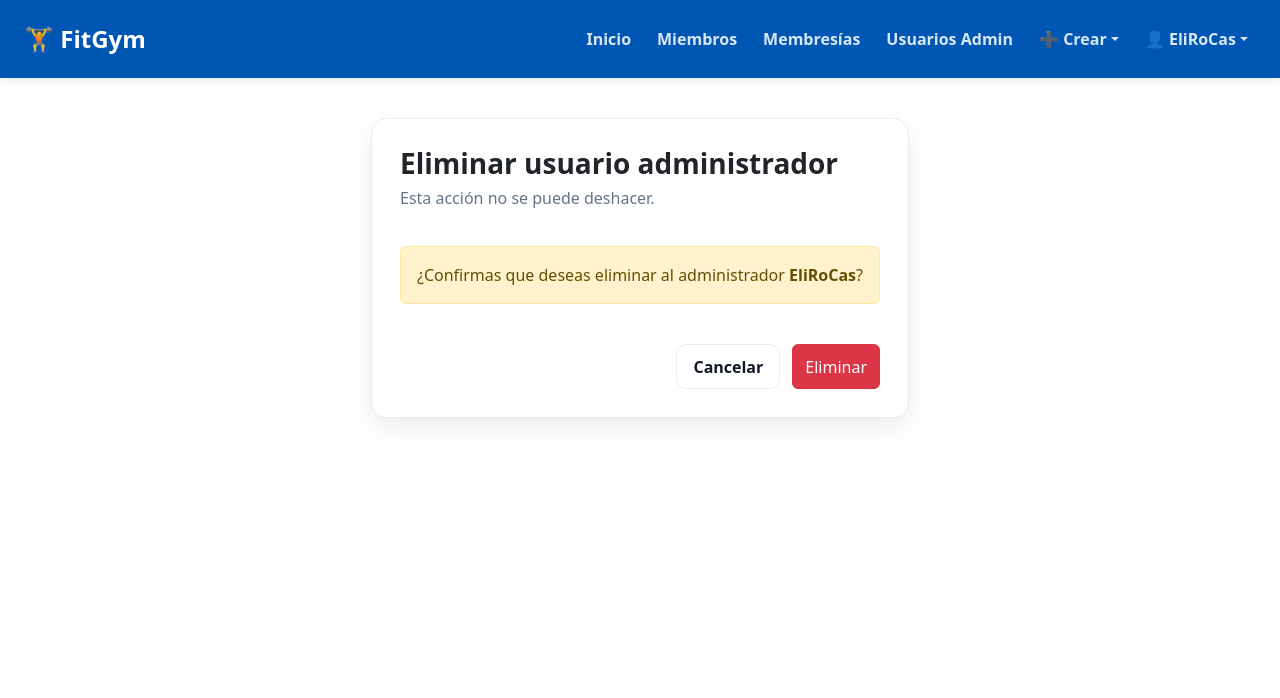
After one commit to EliRoCas/ACA-DB, a Django app: page /administration/admins/1/delete/ in a window 1280 px wide. The commit adds this page. Shown: the top 698 px of the page. Run offline with Django 5.2, Linux system fonts and the light colour scheme; a user stored in the database is signed in; data comes from the database, SQL or seed files in the repository; both versions use the stored data as it was after the commit.

Commit message:
Fix: autorizaciones sólo para usuarios permitidos. ya no se admiten registros desde el login

```diff
--- a/memberships/templates/base.html
+++ b/memberships/templates/base.html
@@ -72,7 +72,7 @@
                   >Planes</a
                 >
               </li>
-              {% else %}
+              {% elif user.is_staff %}
               <li class="nav-item">
                 <a
                   class="nav-link"
@@ -95,7 +95,7 @@
                 >
               </li>
               {% endif %}
-              {% if user.is_authenticated %}
+              {% if user.is_authenticated and user.is_staff %}
               <li class="nav-item dropdown">
                 <button
                   class="nav-link dropdown-toggle btn btn-link"
@@ -117,6 +117,8 @@
                   </li>
                 </ul>
               </li>
+              {% endif %}
+              {% if user.is_authenticated %}
               <li class="nav-item dropdown">
                 <button
                   class="nav-link dropdown-toggle btn btn-link"
--- /dev/null
+++ b/memberships/templates/memberships/admin_user_confirm_delete.html
@@ -0,0 +1,24 @@
+{% extends "base.html" %}
+{% block title %}Eliminar Administrador{% endblock %}
+{% block content %}
+<section class="membership-container form-page">
+  <div class="card card-custom form-card">
+    <header class="mb-3">
+      <h1 class="form-title">Eliminar usuario administrador</h1>
+      <p class="form-subtitle">Esta acción no se puede deshacer.</p>
+    </header>
+
+    <div class="alert alert-warning" role="alert">
+      ¿Confirmas que deseas eliminar al administrador <strong>{{ object.username }}</strong>?
+    </div>
+
+    <form method="post">
+      {% csrf_token %}
+      <div class="form-actions mt-4">
+        <a class="btn btn-outline-custom" href="{% url 'admin_user_list' %}">Cancelar</a>
+        <button class="btn btn-danger" type="submit">Eliminar</button>
+      </div>
+    </form>
+  </div>
+</section>
+{% endblock %}
--- a/memberships/templates/registration/login.html
+++ b/memberships/templates/registration/login.html
@@ -59,9 +59,6 @@
       </div>
     </form>
 
-    <p class="text-center mt-4 text-muted">
-      ¿No tienes cuenta? <a href="{% url 'user_register' %}">Regístrate aquí</a>
-    </p>
   </div>
 </section>
 
--- a/memberships/urls.py
+++ b/memberships/urls.py
@@ -5,9 +5,9 @@ from .views import (
     MembershipCreateView,
     MembershipUpdateView,
     MembershipDeleteView,
-    UserRegistrationView,
     AdminUserCreateView,
     AdminUserListView,
+    AdminUserDeleteView,
     MemberRegisterView,
     MemberRegisterSuccessView,
     MemberListView,
@@ -33,8 +33,8 @@ urlpatterns = [
     path("members/<int:pk>/edit/", MemberUpdateView.as_view(), name="member_edit"),
     path("members/<int:pk>/delete/", MemberDeleteView.as_view(), name="member_delete"),
 
-    # Auth URLs
-    path("auth/register/", UserRegistrationView.as_view(), name="user_register"),
+    # Admin Users URLs
     path("administration/create-admin/", AdminUserCreateView.as_view(), name="admin_user_create"),
     path("administration/admins/", AdminUserListView.as_view(), name="admin_user_list"),
+    path("administration/admins/<int:pk>/delete/", AdminUserDeleteView.as_view(), name="admin_user_delete"),
 ]
--- a/memberships/views.py
+++ b/memberships/views.py
@@ -1,13 +1,24 @@
 from django.shortcuts import render
 from django.urls import reverse_lazy
 from django.views.generic import ListView, CreateView, UpdateView, DeleteView, TemplateView
-from django.contrib.auth.mixins import LoginRequiredMixin
+from django.contrib.auth.mixins import LoginRequiredMixin, UserPassesTestMixin
 from django.contrib.auth.models import User
 from django.contrib.auth.views import LoginView
 from django.views.generic.edit import FormView
-from django.contrib.auth.forms import UserCreationForm
+from django.core.exceptions import PermissionDenied
+from django.shortcuts import redirect
 from .models import Membership, Member
-from .forms import CustomUserCreationForm, CustomAuthenticationForm, MemberRegistrationForm, MemberAdminForm, AdminUserCreationForm
+from .forms import CustomAuthenticationForm, MemberRegistrationForm, MemberAdminForm, AdminUserCreationForm
+
+
+class StaffRequiredMixin(UserPassesTestMixin):
+    def test_func(self):
+        return self.request.user.is_staff
+
+    def handle_no_permission(self):
+        if self.request.user.is_authenticated:
+            return redirect("membership_list")
+        return super().handle_no_permission()
 
 # Create your views here.
 class LandingPageView(TemplateView):
@@ -127,23 +138,13 @@ class MembershipDeleteView(LoginRequiredMixin, DeleteView):
     login_url = "login"
 
 
-class UserRegistrationView(FormView):
-    template_name = "memberships/user_registration.html"
-    form_class = CustomUserCreationForm
-    success_url = reverse_lazy("login")
-
-    def form_valid(self, form):
-        form.save()
-        return super().form_valid(form)
-
-
 class CustomLoginView(LoginView):
     form_class = CustomAuthenticationForm
     template_name = "registration/login.html"
     success_url = reverse_lazy("membership_list")
 
 
-class AdminUserCreateView(LoginRequiredMixin, CreateView):
+class AdminUserCreateView(LoginRequiredMixin, StaffRequiredMixin, CreateView):
     """Vista para que administradores creen otros usuarios administradores"""
     model = User
     form_class = AdminUserCreationForm
@@ -158,7 +159,7 @@ class AdminUserCreateView(LoginRequiredMixin, CreateView):
         return context
 
 
-class AdminUserListView(LoginRequiredMixin, ListView):
+class AdminUserListView(LoginRequiredMixin, StaffRequiredMixin, ListView):
     """Vista para listar usuarios administradores"""
     model = User
     template_name = "memberships/admin_user_list.html"
@@ -168,6 +169,20 @@ class AdminUserListView(LoginRequiredMixin, ListView):
     def get_queryset(self):
         # Solo mostrar usuarios que son staff (administradores)
         return User.objects.filter(is_staff=True).order_by('-date_joined')
+
+
+class AdminUserDeleteView(LoginRequiredMixin, StaffRequiredMixin, DeleteView):
+    """Eliminar usuarios administradores, excepto superusuarios"""
+    model = User
+    template_name = "memberships/admin_user_confirm_delete.html"
+    success_url = reverse_lazy("admin_user_list")
+    login_url = "login"
+
+    def dispatch(self, request, *args, **kwargs):
+        self.object = self.get_object()
+        if self.object.is_superuser:
+            raise PermissionDenied("No se puede eliminar un superusuario.")
+        return super().dispatch(request, *args, **kwargs)
 
 
 # ========== MEMBER VIEWS ==========
```
Also changed, not shown: memberships/templates/memberships/admin_user_list.html (+7 -0 lines), db.sqlite3, 1 other file.
